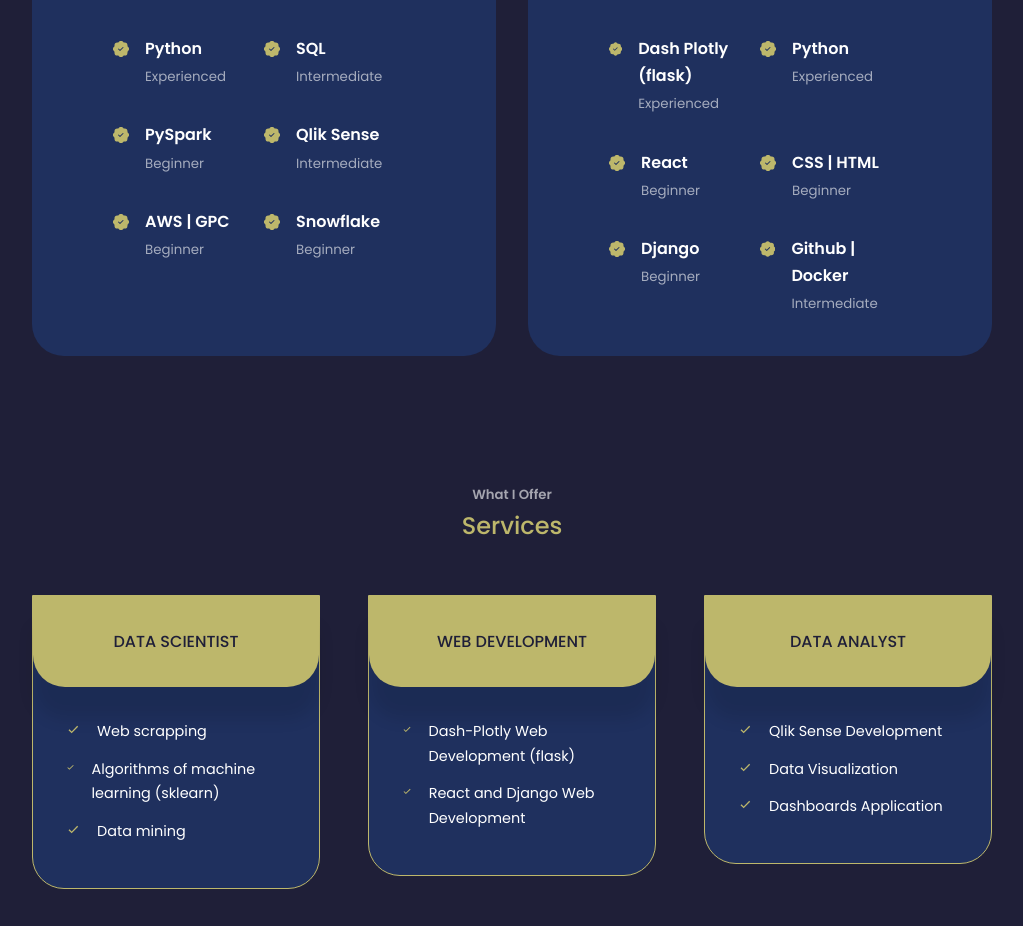
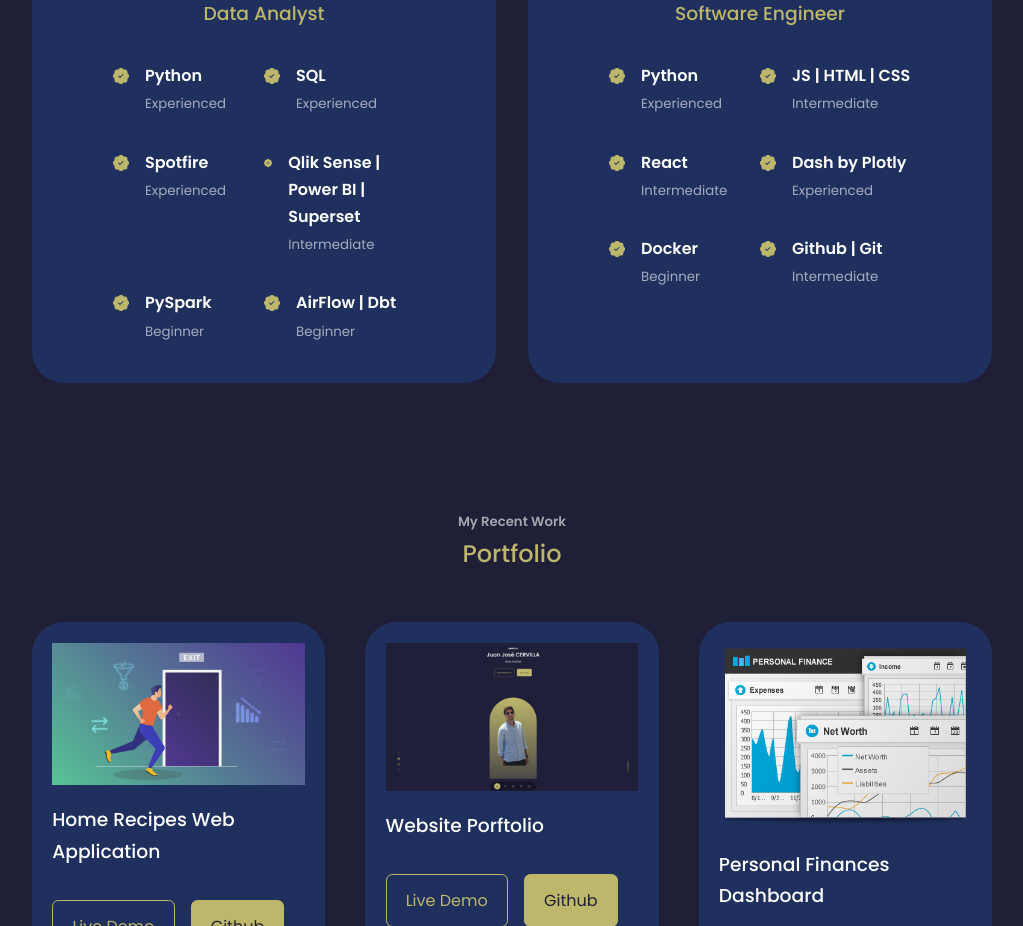
Before and after one commit to JuanjoCervilla/React-Portfolio-Website, a React (Create React App) app: page / in a window 1280 px wide. Shown: the part 1874-2800 px from the top of the page, without its empty margins (128-1151 px from the left). Built offline with nearby package versions, Linux system fonts and the light colour scheme.

Commit message:
lo retomo

```diff
--- a/src/App.jsx
+++ b/src/App.jsx
@@ -17,7 +17,7 @@ const App = () => {
         <Nav />
         <About />
         <Experience />
-        <Services />
+        {/* <Services /> */}
         <Portfolio />
         <Testimonials />
         <Contact />
--- a/src/components/about/about.jsx
+++ b/src/components/about/about.jsx
@@ -23,7 +23,7 @@ const About = () => {
           <article className='about__card'>
             <FaAward className='about__icon'/>
             <h5>Experiences</h5>
-            <small>3+ Years Working</small>
+            <small>4+ Years Working</small>
           </article>
 
 
@@ -46,11 +46,9 @@ const About = () => {
 
         <h4>EDUCATION</h4>
           <ol style={{ listStyle: 'none' }}>
-              <li> - ECOLE CENTRALE NANTES (ECN): DIPLÔME D'INGENIEUR </li>
+              <li> - ECOLE CENTRALE NANTES (ECN): DIPLÔME D'INGENIEUR in Computer Science</li>
               <li> - UNIVERSIDAD POLITECNICA DE MADRID (UPM): BS. + MS. IN AEROSPACE ENGINEER</li>
           </ol>
-
-        {/* <a href="#contact" className='btn btn-primary'>Let's Talk</a> */}
 
       </div>
     </div>
--- a/src/components/experience/Experience.jsx
+++ b/src/components/experience/Experience.jsx
@@ -25,6 +25,20 @@ const Experience = () => {
               <BsPatchCheckFill className='experiences__details-icon'/>
               <div>
                 <h4>SQL</h4>
+                <small className='text-light'>Experienced</small>
+              </div>
+            </article>
+            <article className='experiences__details'>
+              <BsPatchCheckFill className='experiences__details-icon'/>
+              <div>
+                <h4>Spotfire</h4>
+                <small className='text-light'>Experienced</small>
+              </div>
+            </article>
+            <article className='experiences__details'>
+              <BsPatchCheckFill className='experiences__details-icon'/>
+              <div>
+                <h4>Qlik Sense | Power BI | Superset</h4>
                 <small className='text-light'>Intermediate</small>
               </div>
             </article>
@@ -38,21 +52,7 @@ const Experience = () => {
             <article className='experiences__details'>
               <BsPatchCheckFill className='experiences__details-icon'/>
               <div>
-                <h4>Qlik Sense</h4>
-                <small className='text-light'>Intermediate</small>
-              </div>
-            </article>
-            <article className='experiences__details'>
-              <BsPatchCheckFill className='experiences__details-icon'/>
-              <div>
-                <h4>AWS | GPC</h4>
-                <small className='text-light'>Beginner</small>
-              </div>
-            </article>
-            <article className='experiences__details'>
-              <BsPatchCheckFill className='experiences__details-icon'/>
-              <div>
-                <h4>Snowflake</h4>
+                <h4>AirFlow | Dbt</h4>
                 <small className='text-light'>Beginner</small>
               </div>
             </article>
@@ -60,15 +60,8 @@ const Experience = () => {
         </div>
         {/* BACKEND */}
         <div className="experiences__backend">
-        <h3>Web Development</h3>
+        <h3>Software Engineer</h3>
           <div className="experiences__content">
-            <article className='experiences__details'>
-              <BsPatchCheckFill className='experiences__details-icon'/>
-              <div>
-                <h4>Dash Plotly (flask)</h4>
-                <small className='text-light'>Experienced</small>
-              </div>
-            </article>
             <article className='experiences__details'>
               <BsPatchCheckFill className='experiences__details-icon'/>
               <div>
@@ -79,28 +72,35 @@ const Experience = () => {
             <article className='experiences__details'>
               <BsPatchCheckFill className='experiences__details-icon'/>
               <div>
+                <h4>JS | HTML | CSS </h4>
+                <small className='text-light'>Intermediate</small>
+              </div>
+            </article>
+            <article className='experiences__details'>
+              <BsPatchCheckFill className='experiences__details-icon'/>
+              <div>
                 <h4>React</h4>
+                <small className='text-light'>Intermediate</small>
+              </div>
+            </article>
+            <article className='experiences__details'>
+              <BsPatchCheckFill className='experiences__details-icon'/>
+              <div>
+                <h4>Dash by Plotly </h4>
+                <small className='text-light'>Experienced</small>
+              </div>
+            </article>
+            <article className='experiences__details'>
+              <BsPatchCheckFill className='experiences__details-icon'/>
+              <div>
+                <h4>Docker</h4>
                 <small className='text-light'>Beginner</small>
               </div>
             </article>
             <article className='experiences__details'>
               <BsPatchCheckFill className='experiences__details-icon'/>
               <div>
-                <h4>CSS | HTML</h4>
-                <small className='text-light'>Beginner</small>
-              </div>
-            </article>
-            <article className='experiences__details'>
-              <BsPatchCheckFill className='experiences__details-icon'/>
-              <div>
-                <h4>Django</h4>
-                <small className='text-light'>Beginner</small>
-              </div>
-            </article>
-            <article className='experiences__details'>
-              <BsPatchCheckFill className='experiences__details-icon'/>
-              <div>
-                <h4>Github | Docker</h4>
+                <h4>Github | Git</h4>
                 <small className='text-light'>Intermediate</small>
               </div>
             </article>
--- a/src/components/footer/Footer.jsx
+++ b/src/components/footer/Footer.jsx
@@ -12,15 +12,15 @@ const Footer = () => {
         <li><a href="#">Home</a></li>
         <li><a href="#about">About</a></li>
         <li><a href="#experiences">Experience</a></li>
-        <li><a href="#services">Services</a></li>
+        {/* <li><a href="#services">Services</a></li> */}
         <li><a href="#portfolio">Portfolio</a></li>
         <li><a href="#testimonials">Testimonials</a></li>
         <li><a href="#contact">Contact</a></li>
       </ul>
 
       <div className='footer__socials'>
-        <a href="https://linkedin.com"><BsLinkedin/></a>
-        <a href="https://github.com"><FaGithub/></a>
+        <a href="https://www.linkedin.com/in/juan-cervilla/"><BsLinkedin/></a>
+        <a href="https://github.com/JuanjoCervilla"><FaGithub/></a>
       </div>
 
       <div className="footer__copyright">
--- a/src/components/header/Header.jsx
+++ b/src/components/header/Header.jsx
@@ -10,7 +10,7 @@ const Header = () => {
       <div className="container header__container">
         <h4>Hello I'm</h4>
         <h1>Juan José CERVILLA</h1>
-        <h3 className='text-light'>Data Analyst</h3>
+        <h3 className='text-light'>Data Analyst and Software Engineer</h3>
         <CTA />
         <HeaderSocial />
 
--- a/src/components/portfolio/Portfolio.jsx
+++ b/src/components/portfolio/Portfolio.jsx
@@ -1,7 +1,7 @@
 import React from 'react'
 import './portfolio.css'
 import IMG1 from '../../assets/portfolio_1.jpg'
-import IMG2 from '../../assets/portfolio_2.jpg'
+// import IMG2 from '../../assets/portfolio_2.jpg'
 import IMG3 from '../../assets/portfolio_3.jpg'
 import IMG4 from '../../assets/portfolio_4.png'
 
@@ -9,7 +9,7 @@ const data = [
   {
     id: 1,
     image: IMG1,
-    title: 'Churn prediction',
+    title: 'Home Recipes Web Application',
     github: 'https://github.com/JuanjoCervilla/Churn_Prediction',
     demo: 'https://github.com/JuanjoCervilla/Churn_Prediction'
   },
@@ -22,16 +22,16 @@ const data = [
     demo: "https://github.com/Juanjo1809/React-Portfolio-Website"
   },
 
+  // {
+  //   id: 3,
+  //   image: IMG2,
+  //   title: 'Real State Scrapping (Idealista)',
+  //   github: "https://github.com/JuanjoCervilla/Idealista-Scarpping",
+  //   demo: "https://github.com/JuanjoCervilla/Idealista-Scarpping"
+  // },
+
   {
     id: 3,
-    image: IMG2,
-    title: 'Real State Scrapping (Idealista)',
-    github: "https://github.com/JuanjoCervilla/Idealista-Scarpping",
-    demo: "https://github.com/JuanjoCervilla/Idealista-Scarpping"
-  },
-
-  {
-    id: 4,
     image: IMG4,
     title: 'Personal Finances Dashboard',
     github: "https://github.com/JuanjoCervilla/Personal_Finances",
```
